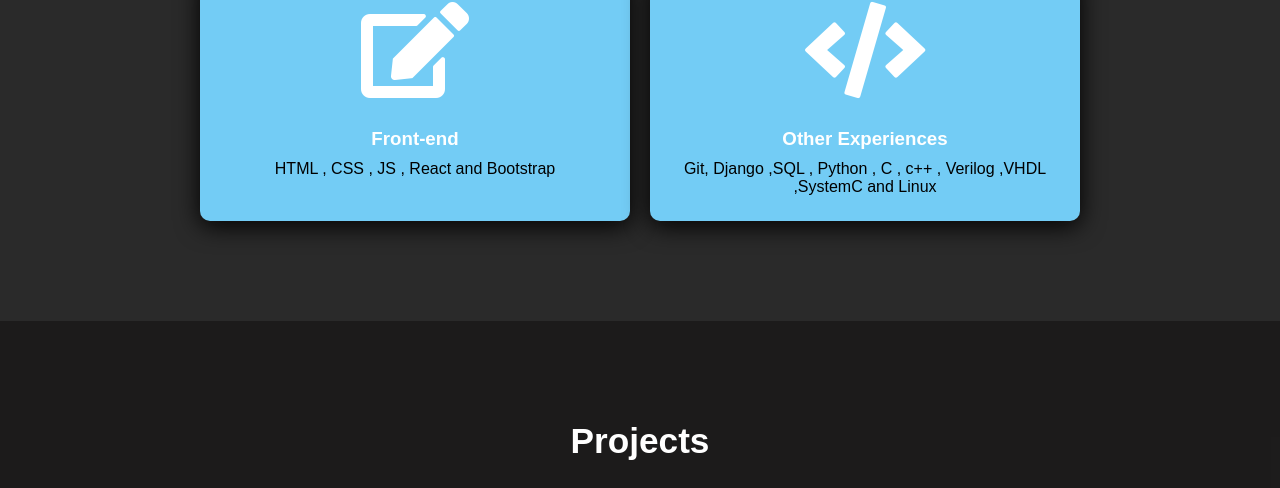
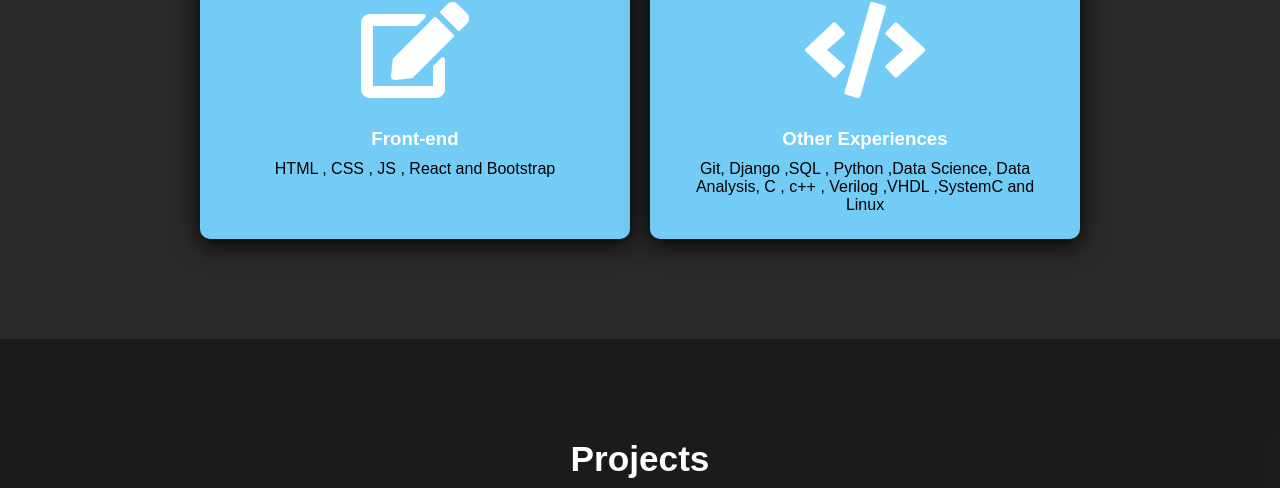
Before and after one commit to omaimaALokap-web/OmaimaDEV.com, a plain HTML site: page index.html in a window 1280 px wide. Shown: the part 834-1322 px from the top of the page. Drawn offline with Linux system fonts and the light colour scheme.

Commit message:
Update index.html

```diff
--- a/index.html
+++ b/index.html
@@ -72,7 +72,7 @@
                 </div>
                 <div class="info">
                     <h3>Other Experiences</h3>
-                    <p>Git, Django ,SQL , Python , C , c++ , Verilog ,VHDL ,SystemC and Linux </p>
+                    <p>Git, Django ,SQL , Python ,Data Science, Data Analysis, C , c++ , Verilog ,VHDL ,SystemC and Linux </p>
                 </div>
             </div>
 
```
